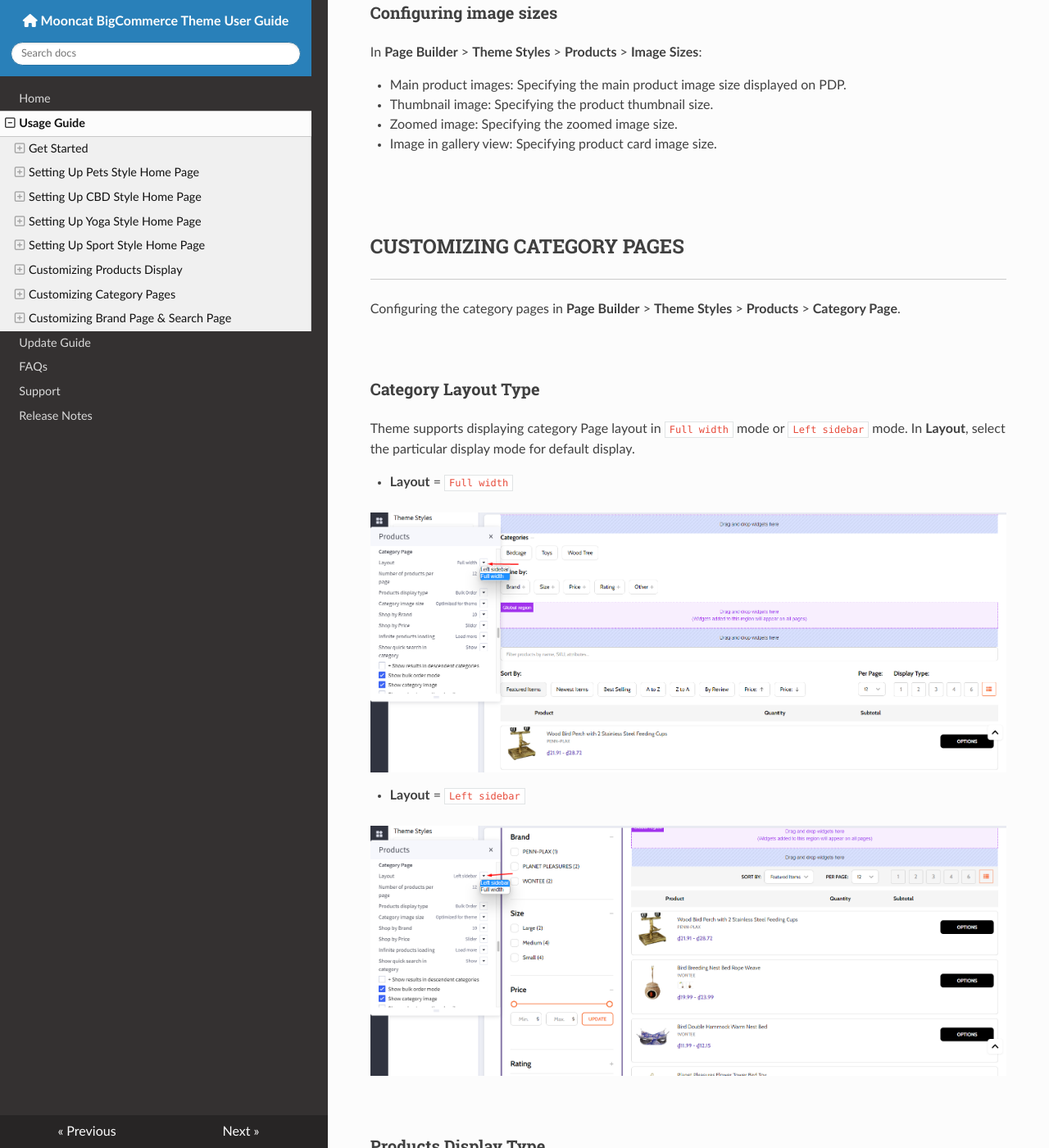
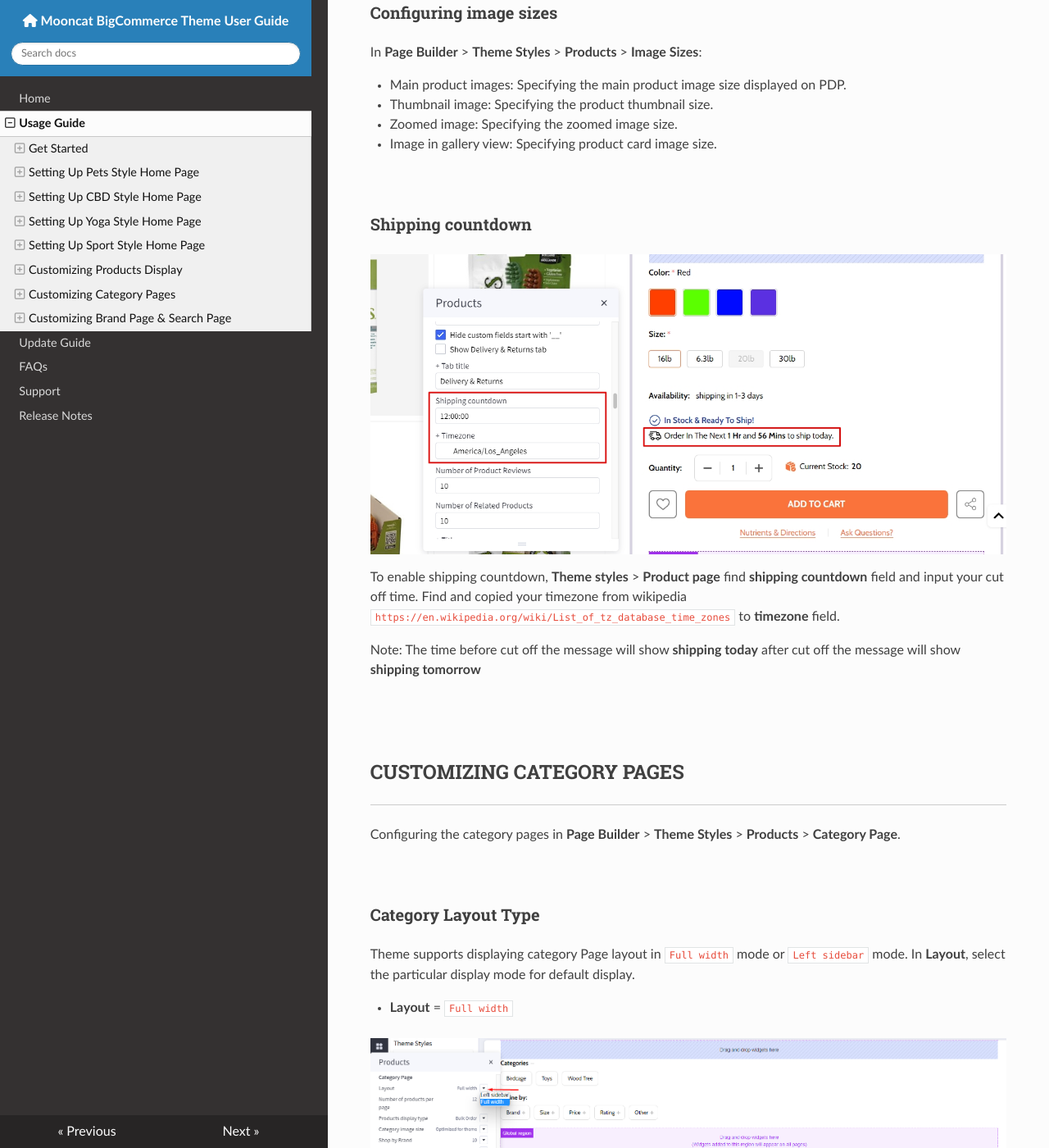
Before and after one commit to allcommerce/bc-mooncat-docs, an MkDocs documentation site: the page built from docs/usage.md, in a window 1280 px wide and 1400 px high, scrolled down 56039 px. Shown: the whole window at 82% size. Built offline with MkDocs 1.6.1, drawn with Linux system fonts in a browser that asks for light colours; nearby versions of some CDN libraries.

Commit message:
Update shipping countdown

```diff
--- a/docs/usage.md
+++ b/docs/usage.md
@@ -986,7 +986,13 @@ In **Page Builder** > **Theme Styles** > **Products** > **Image Sizes**:
 - Zoomed image: Specifying the zoomed image size.
 - Image in gallery view: Specifying product card image size.
 
+### Shipping countdown
 
+![shipping-countdown](img\Shipping-countdown.jpg)
+
+To enable shipping countdown, **Theme styles** > **Product page**  find **shipping countdown** field and input your cut off time. Find and copied your timezone from wikipedia `https://en.wikipedia.org/wiki/List_of_tz_database_time_zones` to **timezone** field.
+
+Note: The time before cut off the message will show **shipping today** after cut off the message will show **shipping tomorrow**
 ## Customizing Category Pages
 
 Configuring the category pages in **Page Builder** > **Theme Styles** > **Products** > **Category Page**.
```
Also changed, not shown: docs/img/Shipping-countdown.jpg (added).
